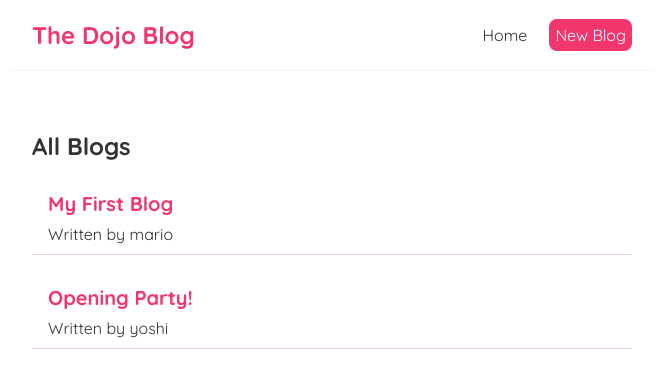
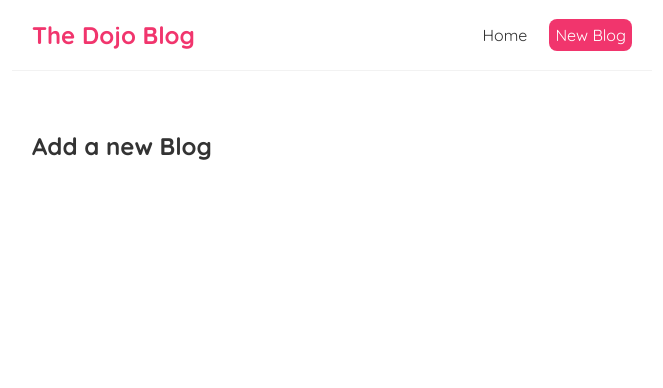
Before and after one commit to Dina2703/Ninja-project, a React (Create React App) app: page /create in a window 1280 px wide. Shown: the top 388 px of the page, without its empty margins (308-971 px from the left). Built offline with nearby package versions, Linux system fonts and the light colour scheme; data requests are answered from the project's data file.

Commit message:
Router Links

```diff
--- a/src/App.js
+++ b/src/App.js
@@ -1,6 +1,7 @@
 import Navbar from "./components/Navbar";
 import Home from "./components/Home";
 import { BrowserRouter as Router, Route, Switch } from "react-router-dom";
+import Create from "./components/Create";
 
 function App() {
   return (
@@ -9,8 +10,11 @@
         <Navbar />
         <div className="content">
           <Switch>
-            <Route path={"/"}>
+            <Route exact path={"/"}>
               <Home />
+            </Route>
+            <Route path={"/create"}>
+              <Create />
             </Route>
           </Switch>
         </div>
--- /dev/null
+++ b/src/components/Create.jsx
@@ -0,0 +1,10 @@
+
+function Create() {
+  return (
+    <div>
+      <h2>Add a new Blog</h2>
+    </div>
+  )
+}
+
+export default Create
--- a/src/components/Navbar.jsx
+++ b/src/components/Navbar.jsx
@@ -1,12 +1,13 @@
+import { Link } from "react-router-dom";
 function Navbar() {
   return (
     <nav className="navbar">
       <h1>The Dojo Blog</h1>
       <div className="links">
-        <a href="/">Home</a>
+        <Link to="/" >Home</Link>
         {/*outter curly braces represent a dynamic value, inner is JS object(styling object) with key-value pair */}
-        <a
-          href="/create"
+        <Link
+          to="/create"
           style={{
             color: "white",
             backgroundColor: "#f1356d",
@@ -14,7 +15,7 @@
           }}
         >
           New Blog
-        </a>
+        </Link>
       </div>
     </nav>
   );
```
